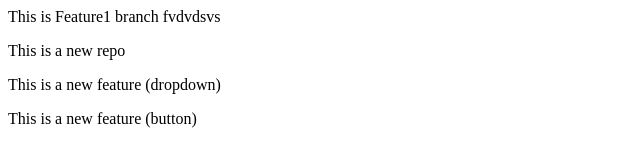
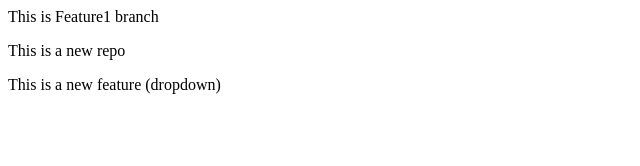
Before and after one commit to sayan-kgp/LocalRepo, a plain HTML site: page index.html in a window 1280 px wide. Shown: the whole page, without its empty margins (0-640 px from the left). Drawn offline with Linux system fonts and the light colour scheme.

Commit message:
Resolving Conflicts

```diff
--- a/index.html
+++ b/index.html
@@ -1,4 +1,3 @@
-<p>This is Feature1 branch fvdvdsvs</p>
+<p>This is Feature1 branch</p>
 <p>This is a new repo</p>
 <p>This is a new feature (dropdown)</p>
-<p>This is a new feature (button)</p>
```
